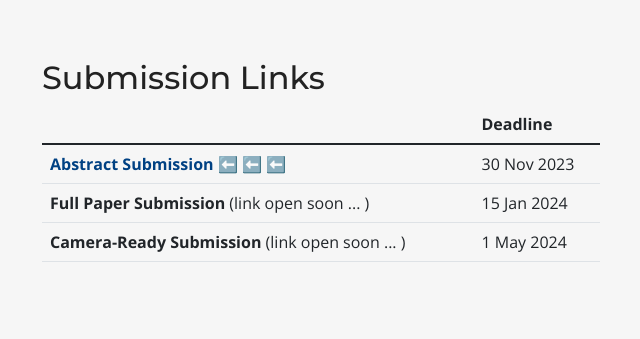
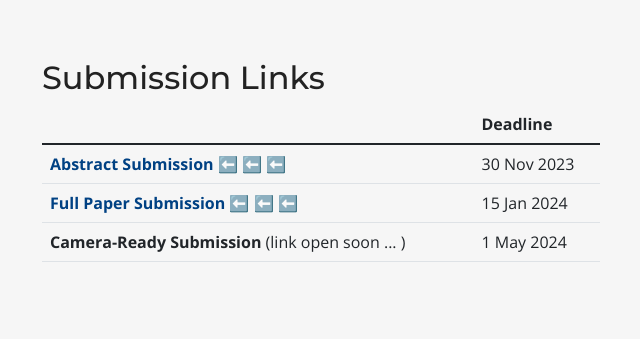
Before and after one commit to yongkheng/icmsa2024, a FastAPI app: page /submission in a window 1280 px wide. Shown: the part 131-470 px from the top of the page, without its empty margins (40-680 px from the left). Run offline with FastAPI, Linux system fonts and the light colour scheme; parts of the project's set-up code (start-up, migrations or seed data) failed here and were passed over; some libraries are stand-ins or nearby versions.

Commit message:
Open full paper submission

```diff
--- a/templates/submission.html
+++ b/templates/submission.html
@@ -23,10 +23,8 @@
                     <td>30 Nov 2023</td>
                 </tr>
                 <tr>
-                    <!--
-                    <td><a href="/submit_fullpaper"><b>Full Paper Submission</b></a></td>
-                    -->
-                    <td><a><b>Full Paper Submission </b> (link open soon ... )</a></td>
+                    <td><a href="/submit_fullpaper"><b>Full Paper Submission</b> ⬅️ ⬅️ ⬅️ </a></td>
+                    <!-- <td><a><b>Full Paper Submission </b> ⬅️ ⬅️ ⬅️ </a></td> -->
                     <td>15 Jan 2024</td>
                 </tr>
                 <tr>
```
